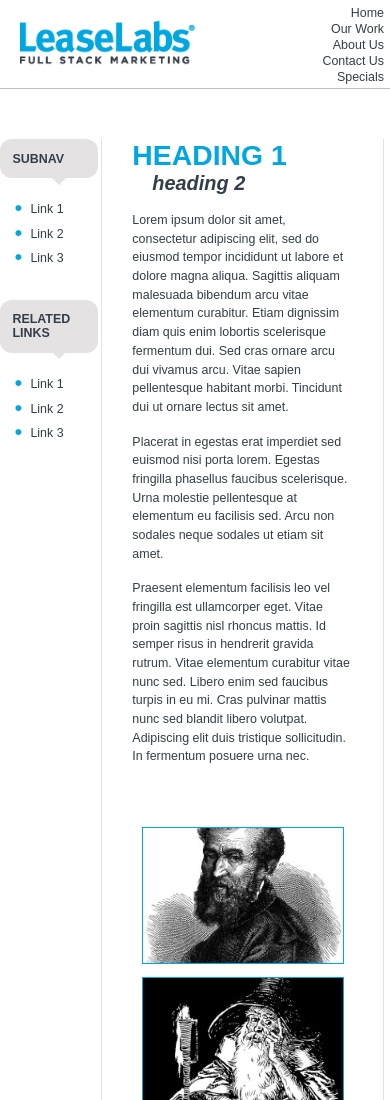
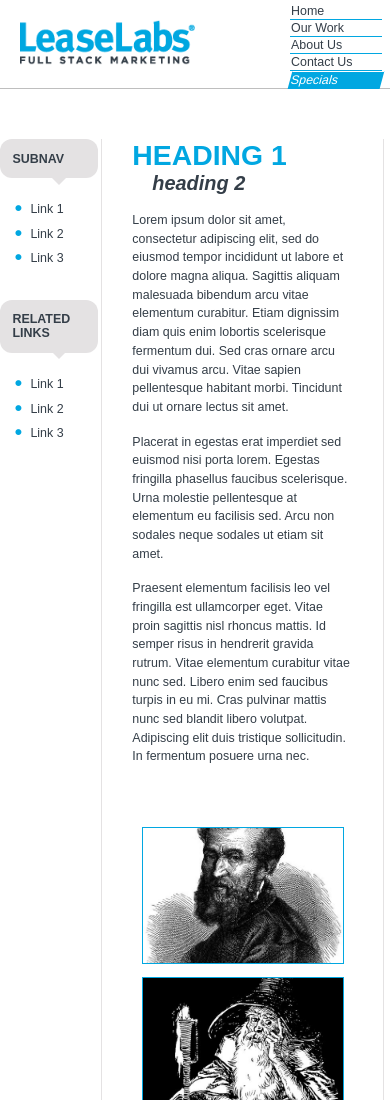
Before and after one commit to watsonm19/LL-webdev-test, a plain HTML site: page index.html in a window 390 px wide. Shown: the top 1100 px of the page. Drawn offline with Linux system fonts and the light colour scheme.

Commit message:
fixed sml-nav issues and added styles to match nav theme

```diff
--- a/index.html
+++ b/index.html
@@ -23,11 +23,11 @@
 
     <!-- nav links for smaller screens - hidden -->
     <div id="sml-nav">
-      <a href="#">Home</a><br />
-      <a href="#">Our Work</a><br />
-      <a href="#">About Us</a><br />
-      <a href="#">Contact Us</a><br />
-      <a href="#">Specials</a>
+      <a class="sml-nav-item" href="#">Home</a><br />
+      <a class="sml-nav-item" href="#">Our Work</a><br />
+      <a class="sml-nav-item" href="#">About Us</a><br />
+      <a class="sml-nav-item" href="#">Contact Us</a><br />
+      <a class="sml-nav-item" id="special-sml" href="#">Specials</a>
     </div>
   </nav>
 
--- a/styles/style.scss
+++ b/styles/style.scss
@@ -49,7 +49,7 @@ nav {
         padding: 20px;
     }
     #sml-nav {
-        visibility: hidden;
+        display: none;
         padding: 5px;
         position: relative;
         float: right;
@@ -256,13 +256,33 @@ nav {
     nav ul {
         display: none;
     }
+    // turns small screen nav to visible and matches theme
     #sml-nav {
-        visibility: visible !important;
+        position: relative;
+        display: block !important;
+        right: 3px;
+        bottom: 2px;
+        .sml-nav-item {
+            width: 90px;
+            border-bottom: 1px solid $primaryColor;
+        }
+        #special-sml {
+            background-color: #01A7E1;
+            color: white;
+            transform: skew(-15deg);
+            border-bottom-color: transparent;
+            border-top: 1px solid #fff;
+        }
+        #special-sml:hover {
+            background-color: #fff;
+            color: $secondaryColor;
+        }
     }
     // resizes side nav elements
     .nav-bubble {
         font-size: 1em;
     }
+    // changes side nav link font size to small
     #side-nav a {
         font-size: $smlFont;
     }
```
Also changed, not shown: styles/style.css, 1 other file.
